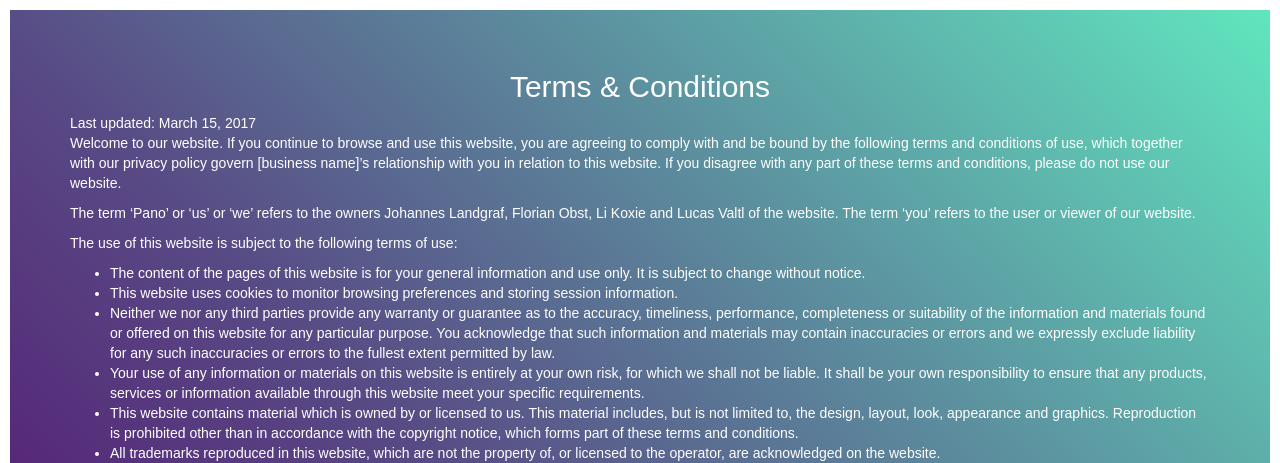
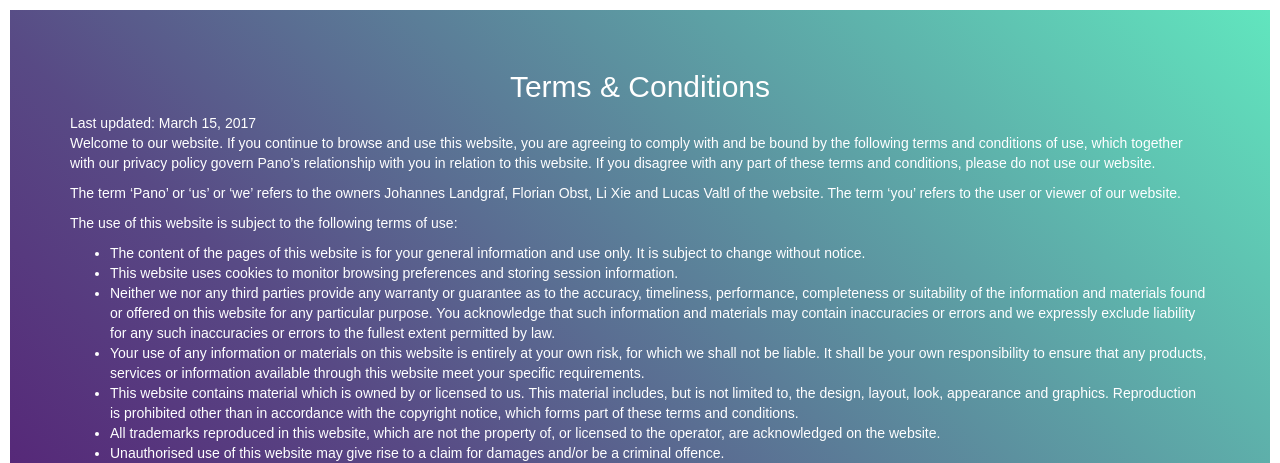
Before and after one commit to lucasvaltl/Pano, a PHP site: page /terms-conditions.php in a window 1280 px wide. Shown: the top 463 px of the page. Run offline with PHP 8.4, Linux system fonts and the light colour scheme; some libraries are stand-ins or nearby versions.

Commit message:
fixed legal statements

```diff
--- a/settings.php
+++ b/settings.php
@@ -128,7 +128,7 @@
 <h4>About:</h4>
 <div class="container about">
   <p>
-  Pano is a social network that takes a wider perspective. It is specifically tailerd towards enjoying panoaramic pictures in a desktop environment.  This website was created by Johannes Landgraf, Florian Obst, Li Koxie and Lucas Valtl as part of a coursework requirement for the COMPGC06 Course taken at University College London. It is currently in a proof of concept stage. None of the features, or the site itself, are guaranteed to work. Should the site be unexpectedly be down, it is presumably because we have run out hosting credits..;)
+  Pano is a social network that takes a wider perspective. It is specifically tailerd towards enjoying panoaramic pictures in a desktop environment.  This website was created by Johannes Landgraf, Florian Obst, Li Xie and Lucas Valtl as part of a coursework requirement for the COMPGC06 Course taken at University College London. It is currently in a proof of concept stage. None of the features, or the site itself, are guaranteed to work. Should the site be unexpectedly be down, it is presumably because we have run out hosting credits..;)
   </p>
 </div>
 <br />
@@ -139,7 +139,7 @@
 <div class="legal-policy">
 
 <p>
-  The information contained in this website is for general information purposes only. The information is provided by Johannes Landgraf, Florian Obst, Li Koxie and Lucas Valtl ("we", "us") and while we endeavour to keep the information up to date and correct, we make no representations or warranties of any kind, express or implied, about the completeness, accuracy, reliability, suitability or availability with respect to the website or the information, products, services, or related graphics contained on the website for any purpose. Any reliance you place on such information is therefore strictly at your own risk.
+  The information contained in this website is for general information purposes only. The information is provided by Johannes Landgraf, Florian Obst, Li Xie and Lucas Valtl ("we", "us") and while we endeavour to keep the information up to date and correct, we make no representations or warranties of any kind, express or implied, about the completeness, accuracy, reliability, suitability or availability with respect to the website or the information, products, services, or related graphics contained on the website for any purpose. Any reliance you place on such information is therefore strictly at your own risk.
 </p>
 <p>
   In no event will we be liable for any loss or damage including without limitation, indirect or consequential loss or damage, or any loss or damage whatsoever arising from loss of data or profits arising out of, or in connection with, the use of this website.
--- a/terms-conditions.php
+++ b/terms-conditions.php
@@ -52,10 +52,10 @@
     <div class="legal-policy">
       Last updated: March 15, 2017
 <p>
-  Welcome to our website. If you continue to browse and use this website, you are agreeing to comply with and be bound by the following terms and conditions of use, which together with our privacy policy govern [business name]’s relationship with you in relation to this website. If you disagree with any part of these terms and conditions, please do not use our website.
+  Welcome to our website. If you continue to browse and use this website, you are agreeing to comply with and be bound by the following terms and conditions of use, which together with our privacy policy govern Pano’s relationship with you in relation to this website. If you disagree with any part of these terms and conditions, please do not use our website.
 </p>
 <p>
-  The term ‘Pano’ or ‘us’ or ‘we’ refers to the owners Johannes Landgraf, Florian Obst, Li Koxie and Lucas Valtl of the website. The term ‘you’ refers to the user or viewer of our website.
+  The term ‘Pano’ or ‘us’ or ‘we’ refers to the owners Johannes Landgraf, Florian Obst, Li Xie and Lucas Valtl of the website. The term ‘you’ refers to the user or viewer of our website.
 </p>
 <p>
   The use of this website is subject to the following terms of use:
```
